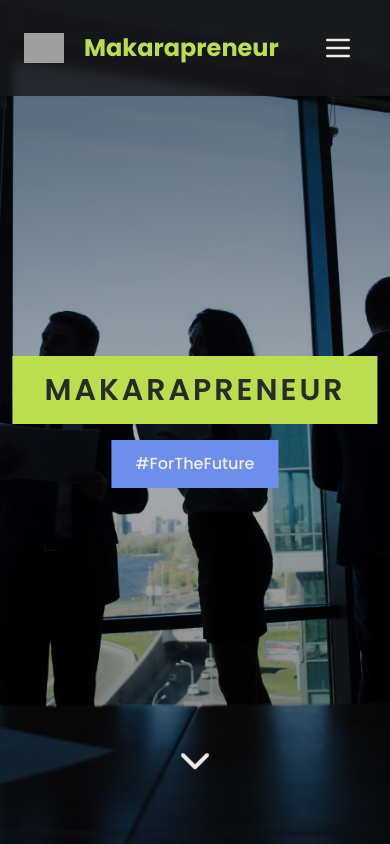
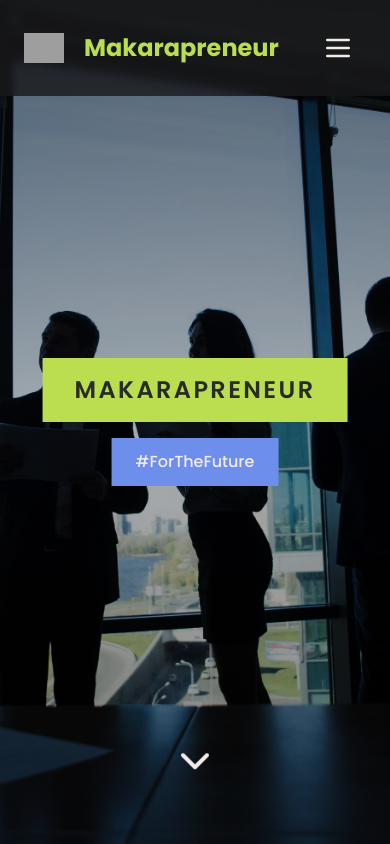
Before and after one commit to pesolosep/makarapreneur, a Next.js app: page / in a window 390 px wide. Shown: the top 844 px of the page. Built offline with nearby package versions, Linux system fonts and the light colour scheme; grey boxes are pictures that could not be loaded.

Commit message:
fix: fix some overflow on mobile

```diff
--- a/src/components/aboutus/Mission.tsx
+++ b/src/components/aboutus/Mission.tsx
@@ -31,7 +31,7 @@ export default function Mission() {
     return (
         <div
             ref={sectionRef}
-            className="relative bg-linen px-6 lg:px-12 py-24"
+            className="relative bg-linen px-6 lg:px-12 py-24 overflow-hidden"
         >
             {/* Animated background elements */}
             <div className="absolute inset-0">
--- a/src/components/homepage/Hero.tsx
+++ b/src/components/homepage/Hero.tsx
@@ -14,7 +14,7 @@ export default function Hero() {
     return (
         <div className="bg-signalBlack text-signalBlack flex flex-col items-center text-center justify-center h-screen relative">
             <div className="absolute top-1/2 left-1/2 transform -translate-x-1/2 -translate-y-1/2 z-20 flex flex-col items-center animate-fade-in">
-                <h1 className="font-semibold text-3xl lg:text-5xl tracking-widest mb-4 lg:mb-6 z-20 bg-juneBud px-8 py-4 animate-slide-down">
+                <h1 className="font-semibold text-2xl lg:text-5xl tracking-widest mb-4 lg:mb-6 z-20 bg-juneBud px-8 py-4 animate-slide-down">
                     MAKARAPRENEUR
                 </h1>
                 <h2 className="font-medium z-20 bg-cornflowerBlue text-linen text-base lg:text-lg px-6 py-3 animate-slide-up">
```
